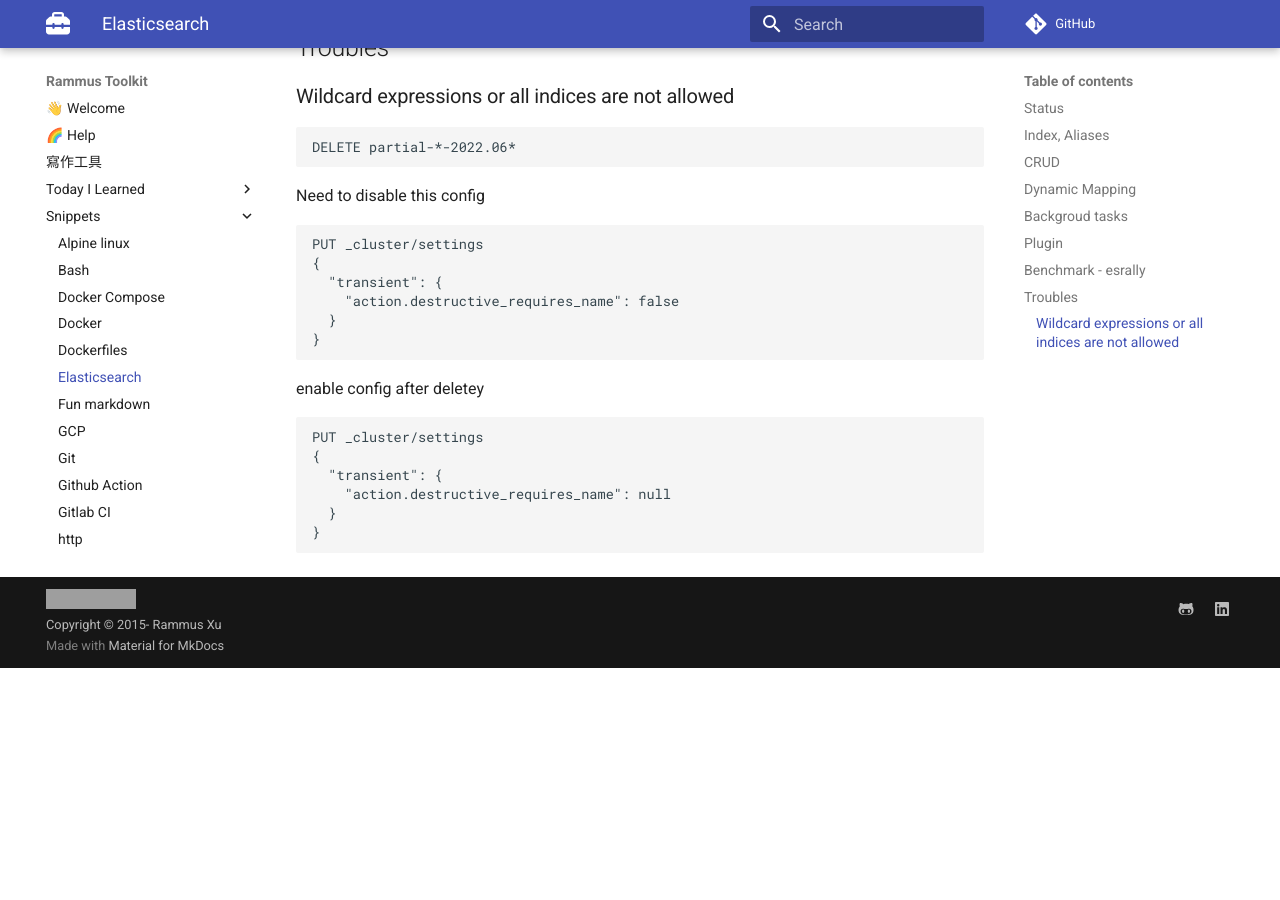
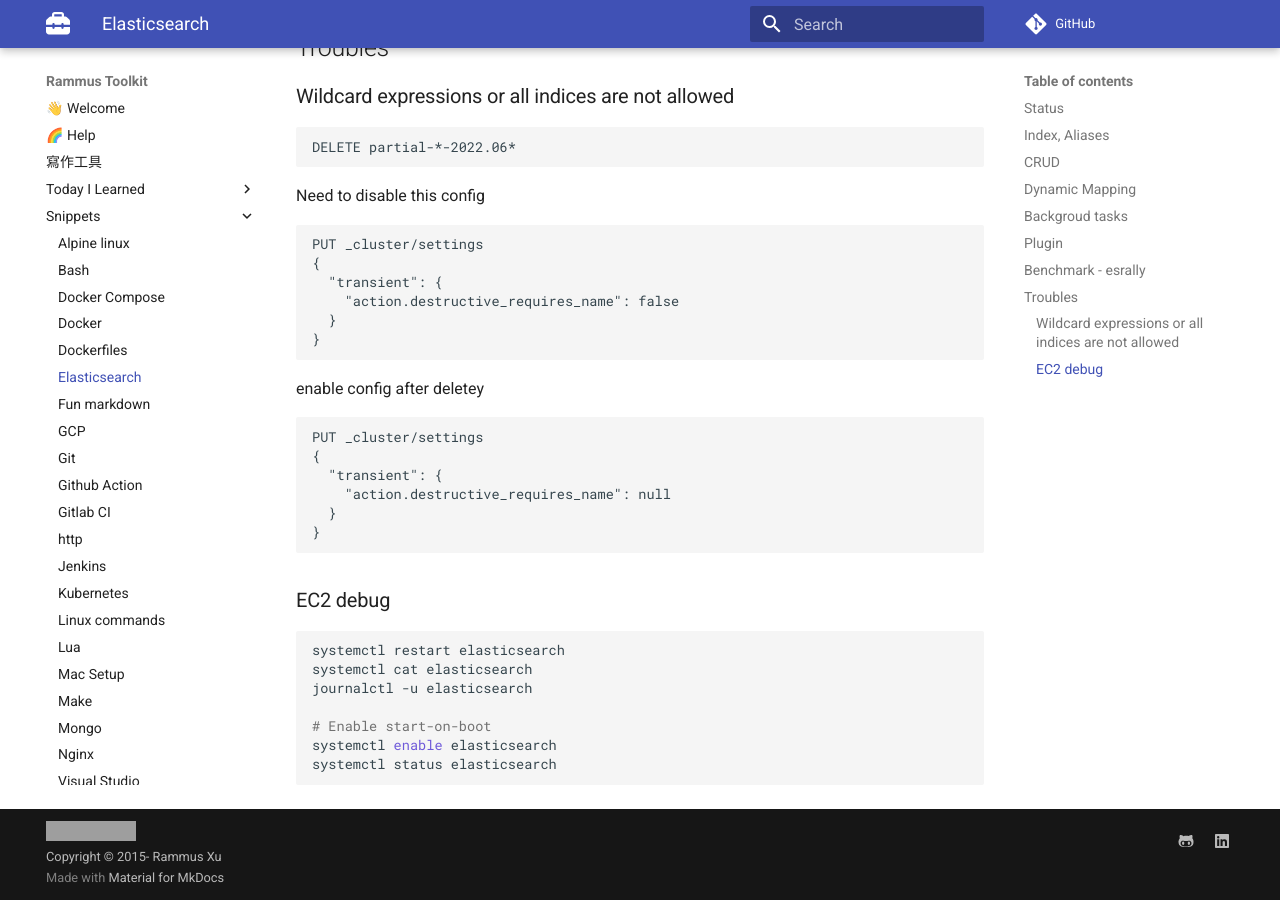
Before and after one commit to RammusXu/toolkit, an MkDocs documentation site: the page built from docs/snippets/elasticsearch.md, in a window 1280 px wide and 900 px high, scrolled down 3986 px. Built offline with MkDocs 1.6.1 and Material for MkDocs 9.7.7, drawn with Linux system fonts in a browser that asks for light colours; comment, search, counter and statistics services are not loaded; before the commit the page ends 4654 px from its top, so only the background shows below that; grey boxes are pictures that could not be loaded.

Commit message:
2022-12-27

````diff
--- a/docs/snippets/elasticsearch.md
+++ b/docs/snippets/elasticsearch.md
@@ -224,3 +224,15 @@
   }
 }
 ```
+
+
+### EC2 debug
+```bash
+systemctl restart elasticsearch
+systemctl cat elasticsearch
+journalctl -u elasticsearch
+
+# Enable start-on-boot
+systemctl enable elasticsearch
+systemctl status elasticsearch
+```
````
Also changed, not shown: docs/Today-I-Learned/2022.md (+8 -4 lines).
